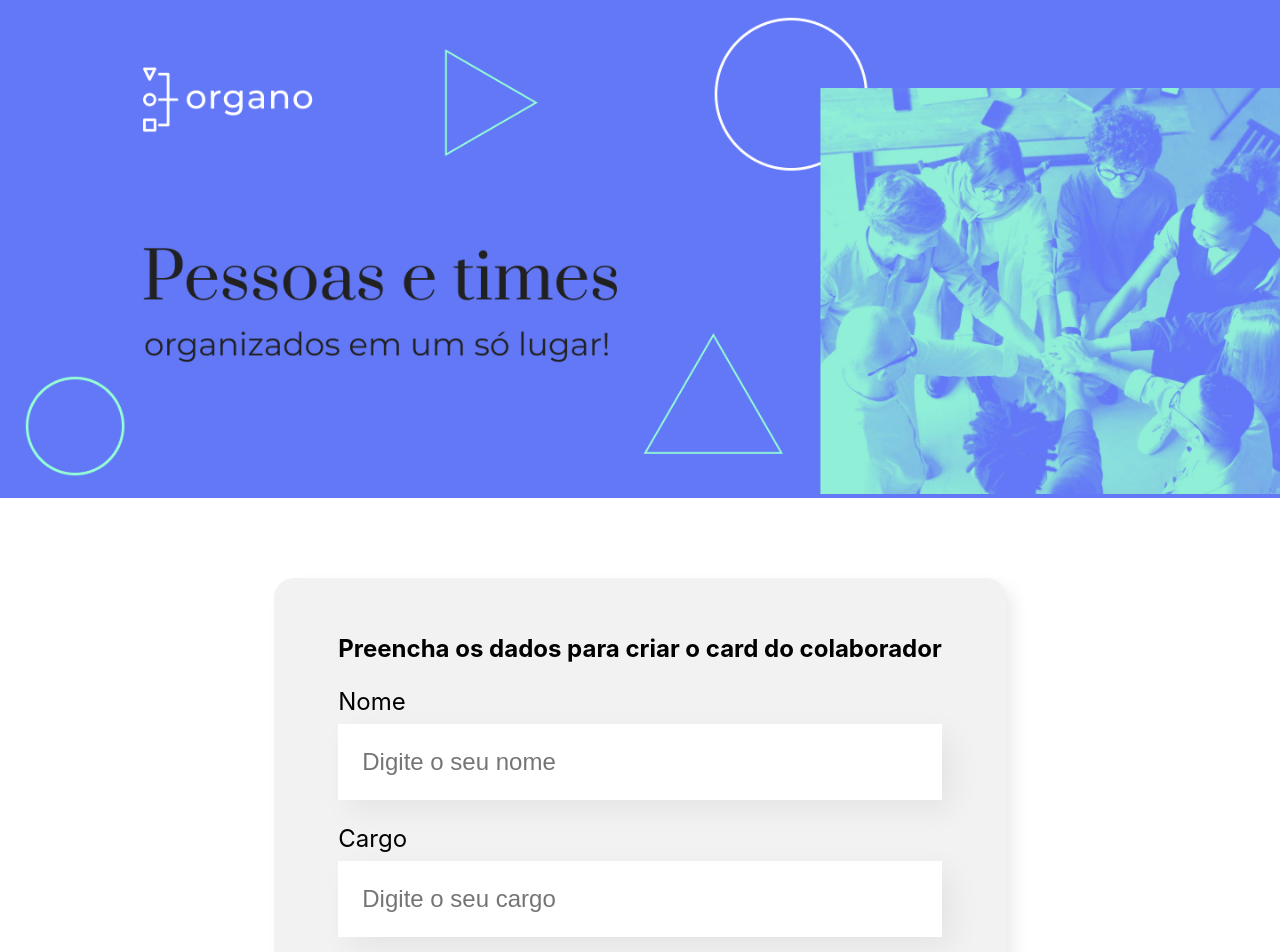
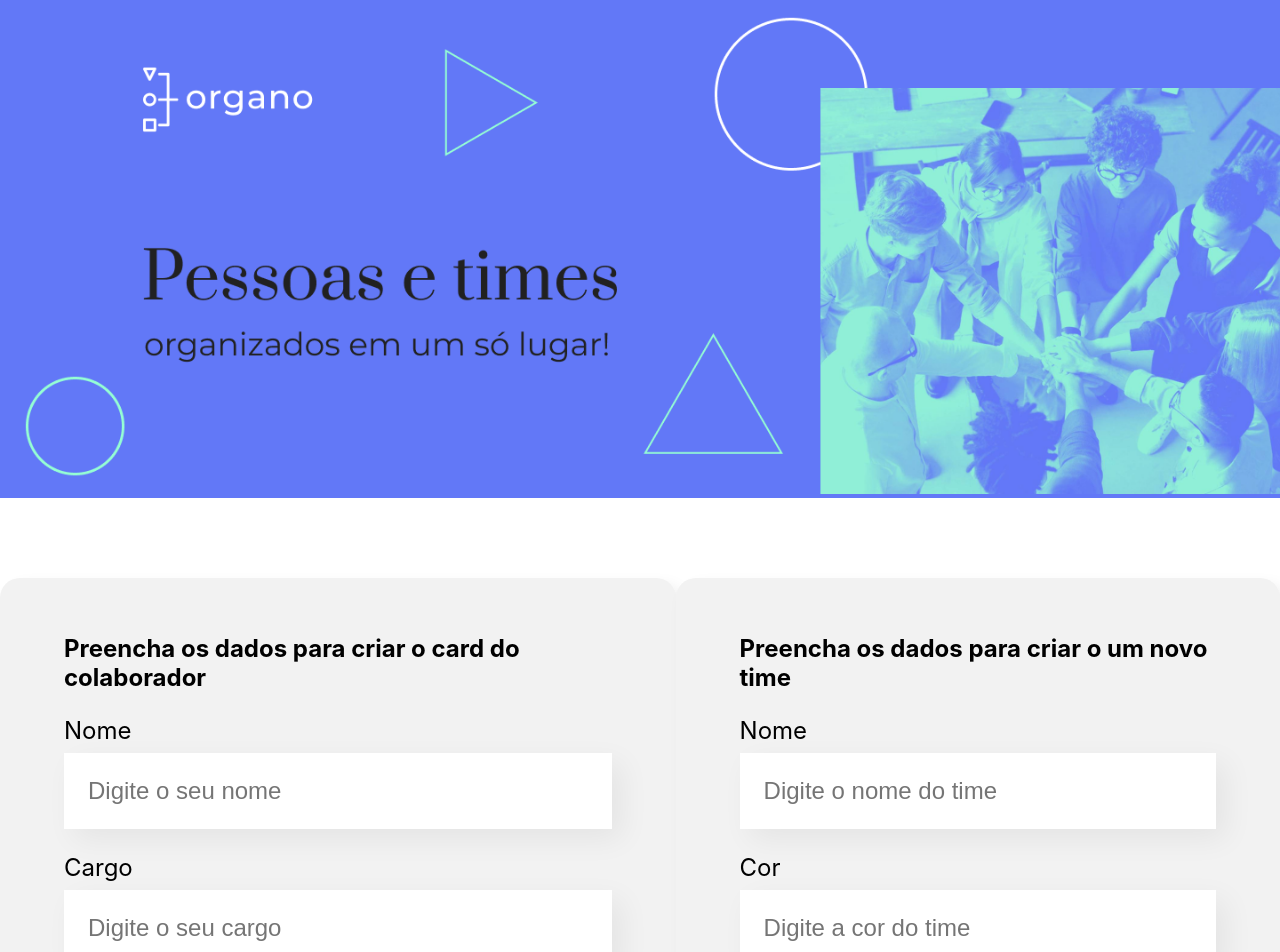
Before and after one commit to lucianogomes02/organo-react, a React (Create React App) app: page / in a window 1280 px wide. Shown: the top 952 px of the page. Built offline with nearby package versions, Linux system fonts and the light colour scheme; the HTML template or start-up script is replaced by a standard one.

Commit message:
feat(src/componentes/Formulario/Formulario.js): implementa formulário de cadastro de Time

```diff
--- a/src/App.js
+++ b/src/App.js
@@ -85,6 +85,10 @@
         )
     }
 
+    function cadastrarTime(novoTime) {
+        setTimes([...times, {...novoTime, id: uuidv4()}])
+    }
+
   return (
     <div className="App">
       <Banner/>
@@ -93,6 +97,7 @@
           aoColaboradorCadastrado={
             colaborador => aoNovoColaboradorAdicionado(colaborador)
           }
+          cadastrarTime={cadastrarTime}
       />
 
       {times.map(time =>
--- a/src/componentes/Formulario/Formulario.js
+++ b/src/componentes/Formulario/Formulario.js
@@ -6,7 +6,7 @@
 
 import {useState} from "react";
 
-const Formulario = (props) => {
+const Formulario = ({aoColaboradorCadastrado, times, cadastrarTime}) => {
 
     const [id] = useState(uuidv4())
     const [nome, setNome] = useState('')
@@ -14,9 +14,12 @@
     const [imagem, setImagem] = useState('http://github.com/lucianogomes02.png')
     const [time, setTime] = useState('')
 
+    const [nomeTime, setNomeTime] = useState('')
+    const [corTime, setCorTime] = useState('')
+
     const aoSalvar = (evento) => {
         evento.preventDefault()
-        props.aoColaboradorCadastrado(
+        aoColaboradorCadastrado(
             {
                 id: id,
                 nome: nome,
@@ -58,11 +61,32 @@
                 <ListaSuspensa
                     obrigatorio={true}
                     label="Time"
-                    items={props.times}
+                    items={times}
                     valor={time}
                     aoAlterado={valor => setTime(valor)}
                 />
                 <Botao>Criar Card</Botao>
+            </form>
+            <form onSubmit={(evento) => {
+                evento.preventDefault()
+                cadastrarTime({ nome: nomeTime, cor: corTime})
+            }}>
+                <h2>Preencha os dados para criar o um novo time</h2>
+                <CampoTexto
+                    obrigatorio={true}
+                    label="Nome"
+                    placeholder="Digite o nome do time"
+                    valor={nomeTime}
+                    aoAlterado={valor => setNomeTime(valor)}
+                />
+                <CampoTexto
+                    obrigatorio={true}
+                    label="Cor"
+                    placeholder="Digite a cor do time"
+                    valor={corTime}
+                    aoAlterado={valor => setCorTime(valor)}
+                />
+                <Botao>Criar Time</Botao>
             </form>
         </section>
     )
```
